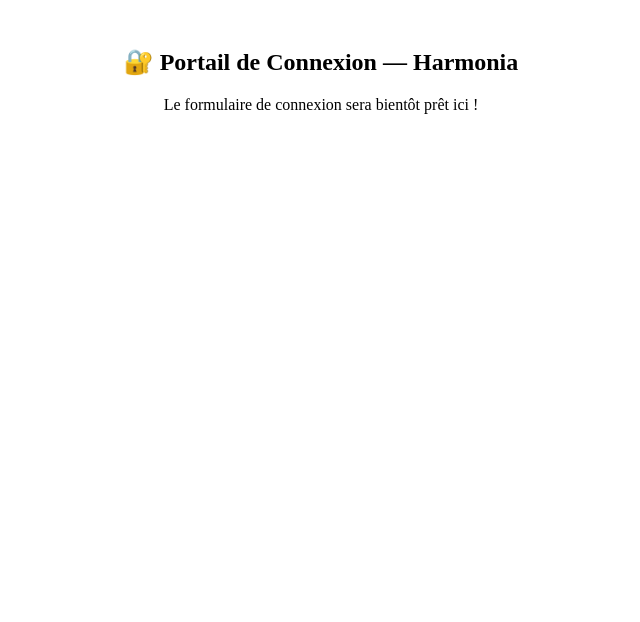
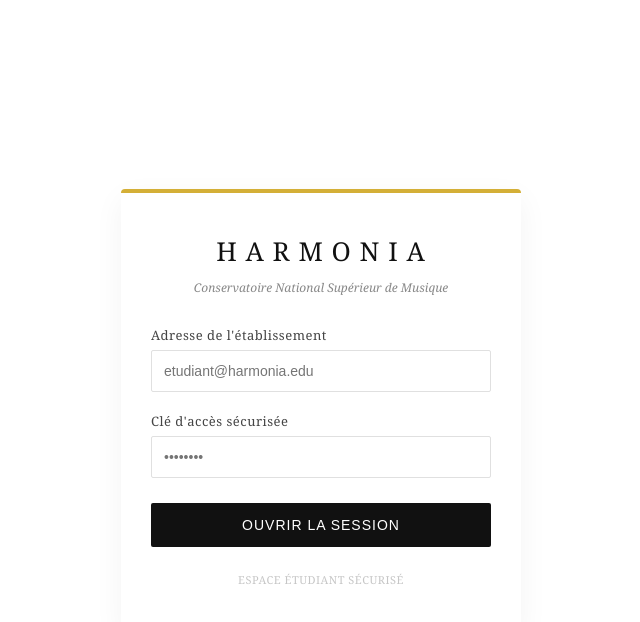
Before and after one commit to KirineC/smartcampus-harmonia, a React (Vite) app in the folder frontend/: page / in a window 1280 px wide. Shown: the top 622 px of the page, without its empty margins (319-959 px from the left). Built offline with nearby package versions, Linux system fonts and the light colour scheme.

Commit message:
Page Login
test -> mettre en adresse : test@harmonia.edu et mdp : test123

```diff
--- /dev/null
+++ b/frontend/src/pages/Login.css
@@ -0,0 +1,115 @@
+/* Conteneur principal plein écran */
+.login-page {
+  min-height: 100vh;
+  display: flex;
+  justify-content: center;
+  align-items: center;
+  backgroundColor: #fcfbfa; /* Fond crème */
+  font-family: 'Georgia', serif;
+}
+
+/* La carte du formulaire */
+.login-card {
+  width: 100%;
+  max-width: 400px;
+  padding: 40px 30px;
+  background-color: #ffffff;
+  border-radius: 4px;
+  box-shadow: 0 10px 30px rgba(0,0,0,0.05);
+  border-top: 4px solid #d4af37; /* Touche d'Or */
+  box-sizing: border-box;
+}
+
+/* Titre Harmonia */
+.login-title {
+  font-size: 26px;
+  color: #111111;
+  margin: 0 0 10px 0;
+  font-weight: normal;
+  letter-spacing: 1px;
+  text-align: center;
+}
+
+/* Sous-titre Conservatoire */
+.login-subtitle {
+  font-size: 12px;
+  color: #888888;
+  font-style: italic;
+  margin: 0;
+  text-align: center;
+}
+
+/* Bloc d'erreur */
+.login-error {
+  background-color: #fff5f5;
+  color: #c53030;
+  padding: 12px;
+  border-radius: 4px;
+  font-size: 13px;
+  margin-bottom: 20px;
+  border-left: 3px solid #c53030;
+  text-align: center;
+}
+
+/* Groupes d'inputs */
+.form-group {
+  margin-bottom: 20px;
+}
+
+.form-group-last {
+  margin-bottom: 25px;
+}
+
+/* Labels */
+.login-label {
+  display: block;
+  font-size: 13px;
+  color: #444444;
+  margin-bottom: 6px;
+  letter-spacing: 0.5px;
+}
+
+/* Champs de saisie textuels */
+.login-input {
+  width: 100%;
+  padding: 12px;
+  border: 1px solid #e0e0e0;
+  border-radius: 2px;
+  font-size: 14px;
+  font-family: sans-serif;
+  box-sizing: border-box;
+  outline: none;
+  transition: border-color 0.2s;
+}
+
+.login-input:focus {
+  border-color: #d4af37; /* L'input devient or quand on clique dessus */
+}
+
+/* Bouton d'action */
+.login-button {
+  width: 100%;
+  padding: 14px;
+  background-color: #111111;
+  color: #ffffff;
+  border: none;
+  border-radius: 2px;
+  font-size: 14px;
+  letter-spacing: 1px;
+  cursor: pointer;
+  transition: background-color 0.2s;
+  text-transform: uppercase;
+}
+
+.login-button:hover {
+  background-color: #333333; /* Changement de couleur au survol */
+}
+
+/* Mention de sécurité en bas */
+.login-footer {
+  text-align: center;
+  margin-top: 25px;
+  font-size: 11px;
+  color: #aaaaaaaa;
+  letter-spacing: 0.5px;
+}
--- a/frontend/src/pages/Login.jsx
+++ b/frontend/src/pages/Login.jsx
@@ -1,10 +1,85 @@
-import React from 'react';
+import React, { useState } from 'react';
+import { useNavigate } from 'react-router-dom';
+import api from '../services/api';
+import './Login.css';
 
 export default function Login() {
+  const [email, setEmail] = useState('');
+  const [password, setPassword] = useState('');
+  const [error, setError] = useState('');
+  const navigate = useNavigate();
+
+  const handleSubmit = async (e) => {
+    e.preventDefault();
+    setError('');
+
+    try {
+      const response = await api.post('/index.php', {
+        action: 'login',
+        email: email,
+        password: password
+      });
+
+      if (response.data.success) {
+        navigate('/catalogue');
+      } else {
+        setError(response.data.error || "Identifiants académiques invalides.");
+      }
+    } catch (err) {
+      console.error(err);
+      setError("Le secrétariat numérique est indisponible actuellement.");
+    }
+  };
+
   return (
-    <div style={{ padding: '20px', textAlign: 'center' }}>
-      <h2>🔐 Portail de Connexion — Harmonia</h2>
-      <p>Le formulaire de connexion sera bientôt prêt ici !</p>
+    <div className="login-page">
+      <div className="login-card">
+
+        {/* En-tête */}
+        <div style={{ marginBottom: '30px' }}>
+          <h1 className="login-title">H A R M O N I A</h1>
+          <p className="login-subtitle">Conservatoire National Supérieur de Musique</p>
+        </div>
+
+        {/* Message d'erreur */}
+        {error && <div className="login-error">{error}</div>}
+
+        {/* Formulaire */}
+        <form onSubmit={handleSubmit}>
+          <div className="form-group">
+            <label className="login-label">Adresse de l'établissement</label>
+            <input
+              type="email"
+              placeholder="etudiant@harmonia.edu"
+              value={email}
+              onChange={(e) => setEmail(e.target.value)}
+              required
+              className="login-input"
+            />
+          </div>
+
+          <div className="form-group-last">
+            <label className="login-label">Clé d'accès sécurisée</label>
+            <input
+              type="password"
+              placeholder="••••••••"
+              value={password}
+              onChange={(e) => setPassword(e.target.value)}
+              required
+              className="login-input"
+            />
+          </div>
+
+          <button type="submit" className="login-button">
+            Ouvrir la session
+          </button>
+        </form>
+
+        <div className="login-footer">
+          <span>ESPACE ÉTUDIANT SÉCURISÉ</span>
+        </div>
+
+      </div>
     </div>
   );
 }
--- a/frontend/src/services/api.js
+++ b/frontend/src/services/api.js
@@ -1,10 +1,10 @@
 import axios from 'axios';
 
 // Option Mac :
-//const BASE_URL = 'http://localhost:8888/smartcampus-harmonia/backend';
+const BASE_URL = 'http://localhost:8888/smartcampus-harmonia/backend';
 
 // Option Windows : Si le port 8888 ne marche pas, utiliser celle-ci :
-const BASE_URL = 'http://localhost/smartcampus-harmonia/backend';
+// const BASE_URL = 'http://localhost/smartcampus-harmonia/backend';
 
 const api = axios.create({
   baseURL: BASE_URL,
```
